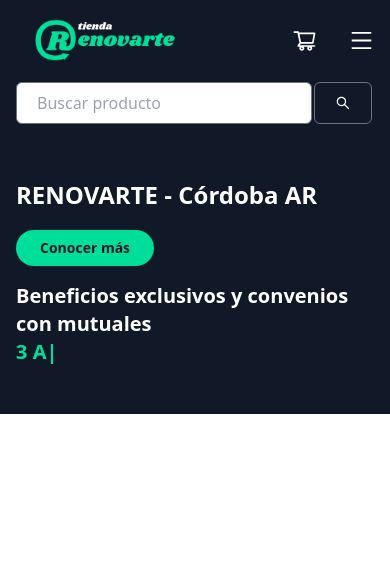
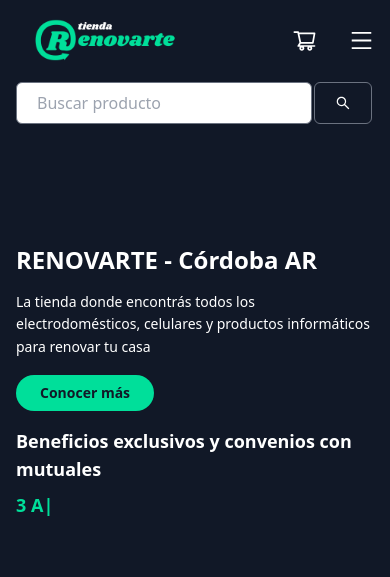
Before and after one commit to bautiliendo/renovarte-web, a React (Vite) app: page / in a window 390 px wide. Shown: the top 577 px of the page. Built offline with nearby package versions, Linux system fonts and the light colour scheme.

Commit message:
Mejora estilos hero mobile

```diff
--- a/src/components/Hero.tsx
+++ b/src/components/Hero.tsx
@@ -18,19 +18,23 @@
   return (
 
     <>
-      <section className="my-4 bg-gray-900 sm:py-16 lg:py-24 ">
-        <div className="px-4 mx-auto sm:px-6 lg:px-10 max-w-6xl text-white">
-          <div className="flex items-end justify-between mt-40 sm:mt-0 ">
+      <section className="my-4 bg-gray-900 sm:py-16 lg:py-24 h-[90vh] flex flex-col justify-center">
+        <div className="px-4 mx-auto sm:px-6 lg:px-10 max-w-6xl text-white h-full flex flex-col justify-center">
+
+          <div className="flex flex-col justify-between sm:mt-0 pb-4">
             <div className="flex-1 text-left">
-              <h2 className="text-2xl font-bold leading-tight sm:text-4xl lg:text-5xl text-white pt-5">RENOVARTE - Córdoba AR</h2>
-              <p className="max-w-xl my-4 text-base leading-relaxed lg:mx-0 text-white hidden sm:block">La tienda donde encontrás todos los electrodomésticos, celulares y productos informáticos para renovar tu casa</p>
-              <button  onClick={() => navigate('/empresa')} className="my-4 bg-[#00df9a] text-gray-900 hover:bg-[#1ea77b] text-sm py-2 px-6 rounded-full font-semibold transition duration-300 ease-in-out transform hover:scale-105 hover:shadow-lg mt-5 block 1050px:hidden">Conocer más</button>
+              <h2 className="text-2xl font-bold leading-tight sm:text-4xl lg:text-5xl text-white pt-5 mb-4">RENOVARTE - Córdoba AR</h2>
+
+              <p className="max-w-xl mb-4 text-sm sm:text-base leading-relaxed lg:mx-0 text-white">La tienda donde encontrás todos los electrodomésticos, celulares y productos informáticos para renovar tu casa</p>
+
+              <button onClick={() => navigate('/empresa')} className="mb-4 bg-[#00df9a] text-gray-900 hover:bg-[#1ea77b] text-sm py-2 px-6 rounded-full font-semibold transition duration-300 ease-in-out transform hover:scale-105 hover:shadow-lg sm:hidden">Conocer más</button>
+
               <div>
-                <p className='md:text-3xl sm:text-2xl text-xl font-bold'>
+                <p className='text-lg sm:text-2xl md:text-3xl font-bold mb-2'>
                   Beneficios exclusivos y convenios con mutuales
                 </p>
                 <ReactTyped
-                  className='md:text-3xl sm:text-2xl text-xl font-bold text-[#00df9a]'
+                  className='text-lg sm:text-2xl md:text-3xl font-bold text-[#00df9a]'
                   strings={['SUOEM', '3 ABRIL', 'UPCN']}
                   typeSpeed={70}
                   backSpeed={50}
```
